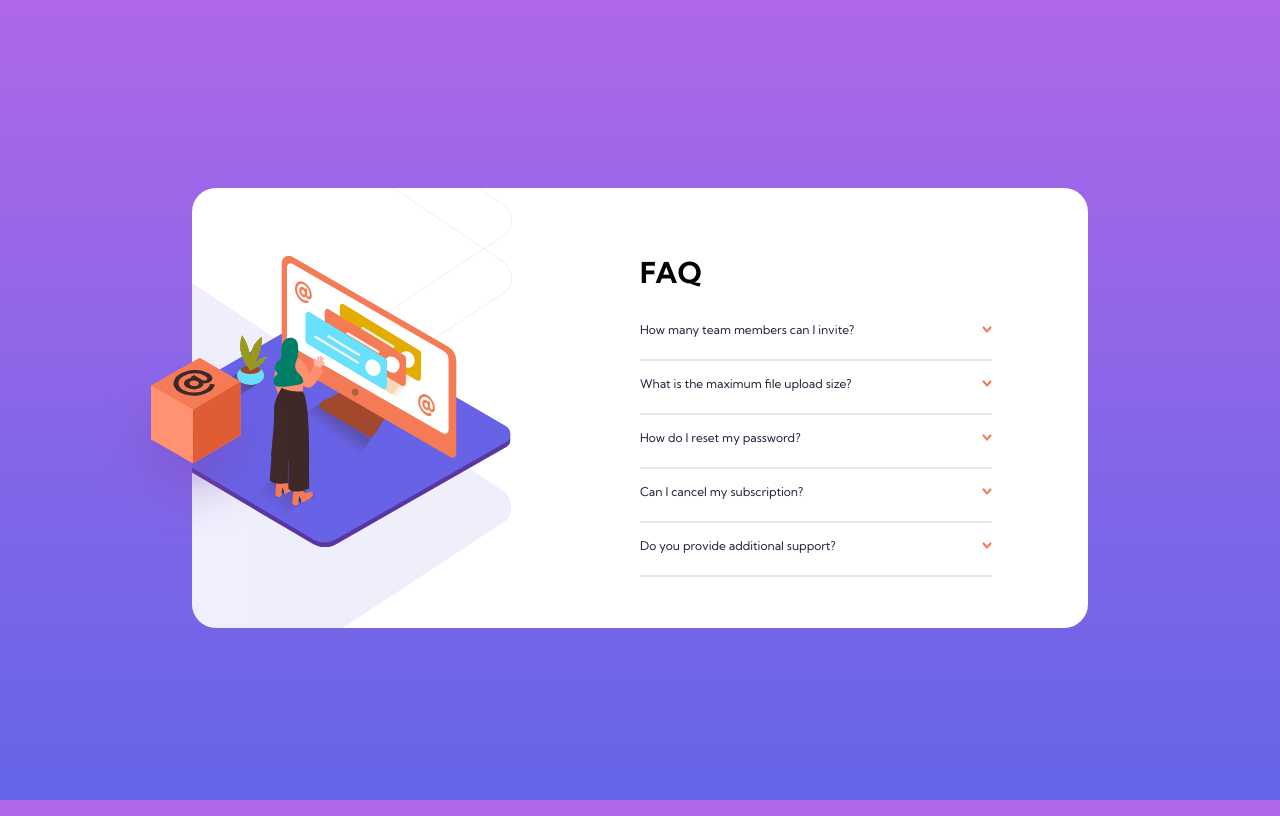
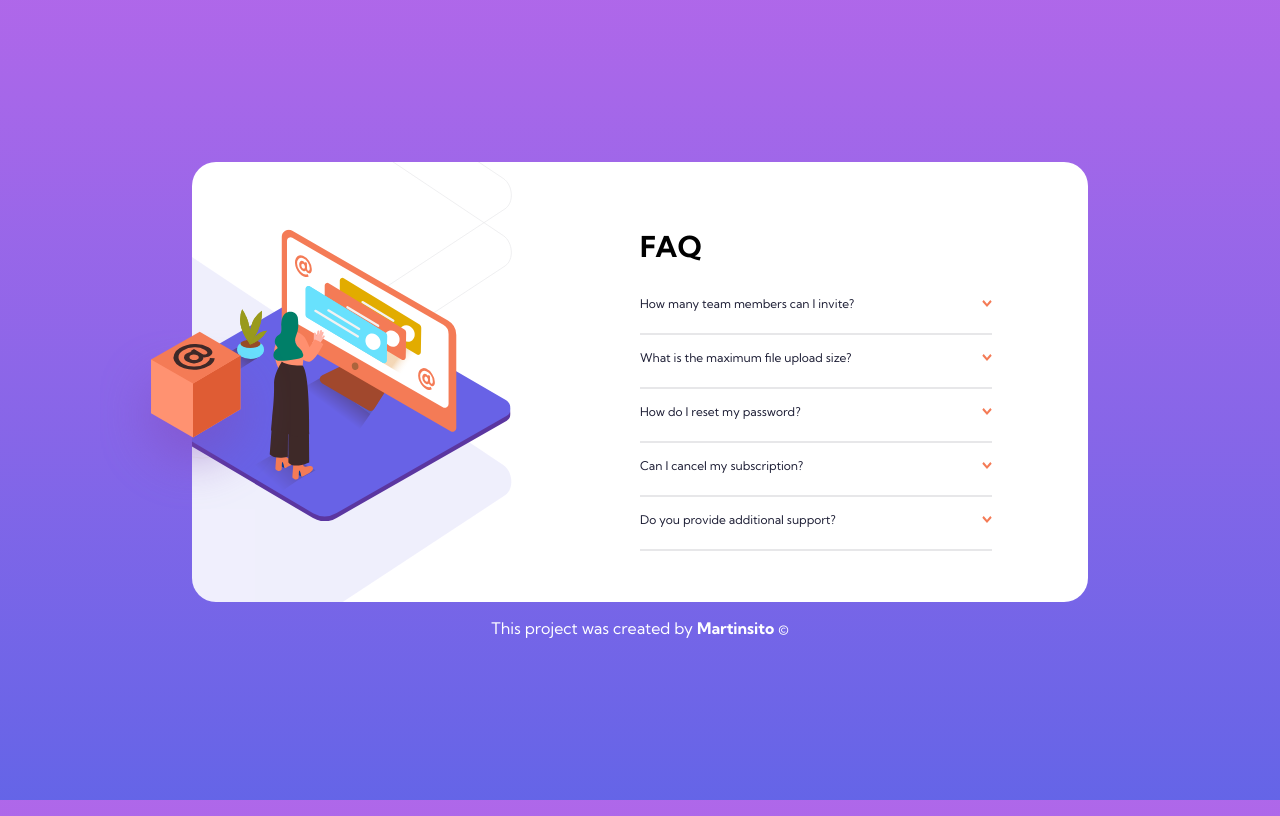
Before and after one commit to MartinsitoBritoDiaz/Faq-Accordion-Card, a plain HTML site: page index.html in a window 1280 px wide. Drawn offline with Linux system fonts and the light colour scheme.

Commit message:
Readme updated

```diff
--- a/index.html
+++ b/index.html
@@ -73,6 +73,7 @@
     </div>
 
   </main>
+  <footer class="footer"><p>This project was created by <a href="https://github.com/MartinsitoBritoDiaz">Martinsito</a> ©</p></footer>
 
   <script src="./index.js"></script>
 </body>
--- a/style.css
+++ b/style.css
@@ -118,6 +118,28 @@ h1{
 
 #card--section:hover{ cursor: pointer; }
 
+.footer{
+    color: white;
+    font-size: 1rem;
+    text-align: center;
+}
+
+.footer a{
+    color: white;
+    font-weight: 700;
+    text-decoration: none;
+}
+
+.footer a:hover{
+    color: var(--Light-gray);
+}
+
+.footer a:visited{
+    color: white;
+    font-weight: 700;
+    text-decoration: none;
+}
+
 @media (min-width: 980px) {
     body{
         padding: 0;
```
Also changed, not shown: 1 other file.
